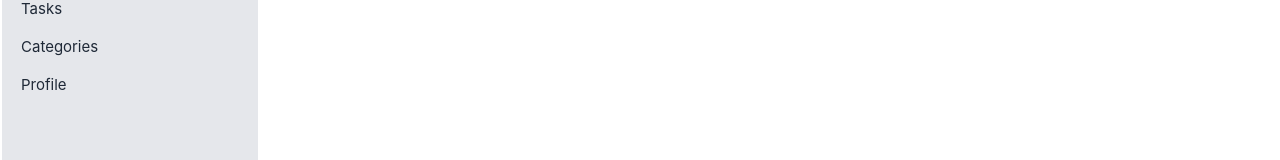
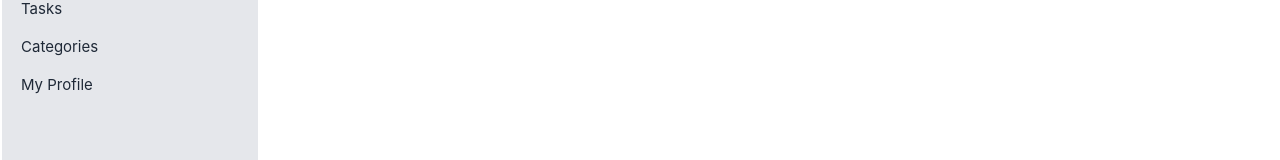
Before and after one commit to Leon-Mbegera/JiJi_Health_Frontend, a Vue app: page /dashboard in a window 1280 px wide. Shown: the part 217-377 px from the top of the page. Built offline with nearby package versions, Linux system fonts and the light colour scheme; sample sign-in values are in the browser's storage.

Commit message:
update link label

```diff
--- a/src/layouts/AuthenticatedLayout.vue
+++ b/src/layouts/AuthenticatedLayout.vue
@@ -56,7 +56,7 @@ router.afterEach(() => {
           <RouterLink to="/dashboard" class="sidebar-nav-link">Dashboard</RouterLink>
           <RouterLink to="/tasks" class="sidebar-nav-link">Tasks</RouterLink>
           <RouterLink to="/categories" class="sidebar-nav-link">Categories</RouterLink>
-          <RouterLink to="/profile" class="sidebar-nav-link">Profile</RouterLink>
+          <RouterLink to="/profile" class="sidebar-nav-link">My Profile</RouterLink>
         </nav>
       </aside>
 
```
